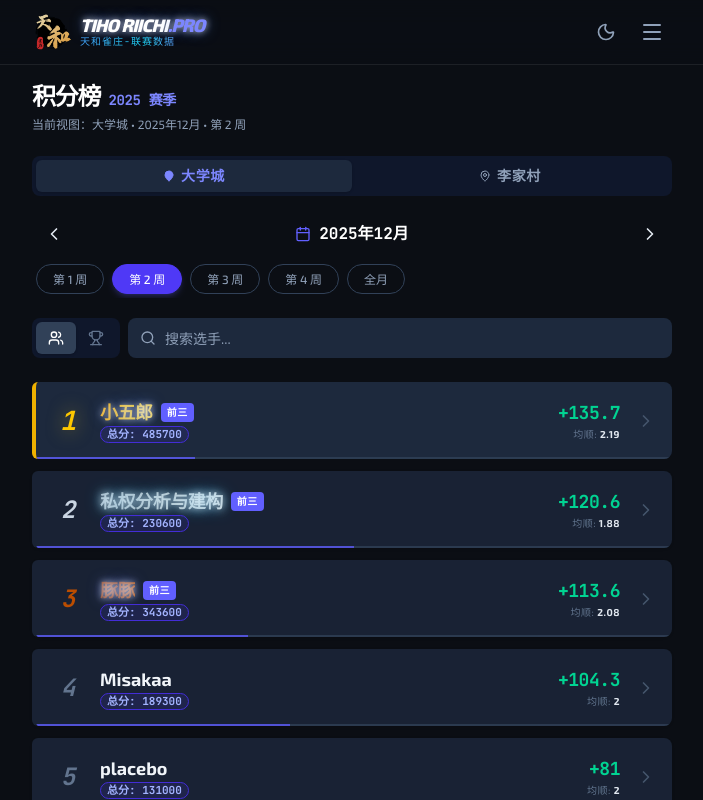
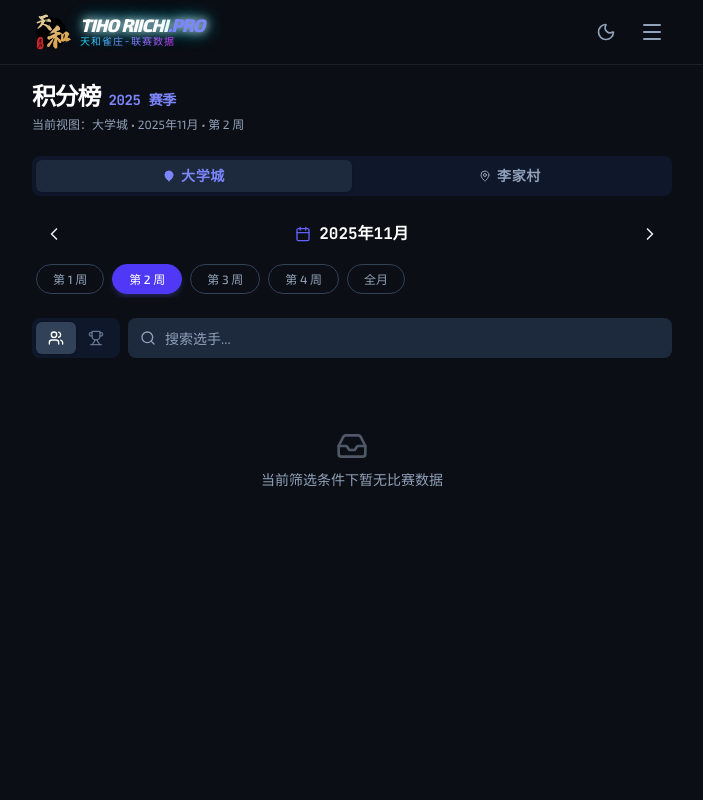
Before and after one commit to ws4715535/tiho-web, a React (Vite) app: page / in a window 1280 px wide. Both pictures are taken after a click on the button 342 px from the left and 234 px from the top of the page. Shown: the top 800 px of the page, without its empty margins (288-991 px from the left). Built offline with nearby package versions, Linux system fonts and the light colour scheme.

Commit message:
feat(data): add available months API, auto-calc month switching, refine empty states, and clean up modal side effects

```diff
--- a/src/components/DetailModal.tsx
+++ b/src/components/DetailModal.tsx
@@ -1,4 +1,4 @@
-import React, { useEffect, useState } from 'react';
+import React, { useState } from 'react';
 import { Competitor } from '../types';
 import { X, Trophy, AlertTriangle, Target, Activity, Users, Star, Info } from 'lucide-react';
 import { cn } from '../lib/utils';
@@ -27,16 +27,6 @@ export const DetailModal: React.FC<DetailModalProps> = ({ data, onClose }) => {
   };
 
 
-  useEffect(() => {
-    const prevOverflow = document.body.style.overflow;
-    const prevTouchAction = (document.body.style as any).touchAction;
-    document.body.style.overflow = 'hidden';
-    (document.body.style as any).touchAction = 'none';
-    return () => {
-      document.body.style.overflow = prevOverflow;
-      (document.body.style as any).touchAction = prevTouchAction || '';
-    };
-  }, []);
 
   const g = Math.max(1, data.gamesPlayed);
   const firstRate = (data.top4Rates[0] / g) * 100;
--- a/src/components/FilterBar.tsx
+++ b/src/components/FilterBar.tsx
@@ -1,6 +1,7 @@
 import React, { useRef, useEffect } from 'react';
 import { Search, Trophy, Users, MapPin, ChevronLeft, ChevronRight, Calendar, X } from 'lucide-react';
 import { RankCategory, Arena } from '../types';
+// no external month list; manual month stepping via parsing
 import { Button } from './ui/Button';
 import { TabsList, TabsTrigger } from './ui/Tabs';
 import { cn } from '../lib/utils';
@@ -27,12 +28,19 @@ export const FilterBar: React.FC<FilterBarProps> = ({
 }) => {
   const weekContainerRef = useRef<HTMLDivElement>(null);
 
-  // Logic to switch months mock
   const handleMonthChange = (direction: 'prev' | 'next') => {
-      const months = ['2025年12月'];
-      const idx = months.indexOf(month);
-      if (direction === 'prev' && idx > 0) setMonth(months[idx - 1]);
-      if (direction === 'next' && idx < months.length - 1) setMonth(months[idx + 1]);
+      const m = month.match(/^(\d{4})年(\d{1,2})月$/);
+      if (!m) return;
+      let y = parseInt(m[1], 10);
+      let mm = parseInt(m[2], 10);
+      if (direction === 'prev') {
+        mm -= 1;
+        if (mm < 1) { mm = 12; y -= 1; }
+      } else {
+        mm += 1;
+        if (mm > 12) { mm = 1; y += 1; }
+      }
+      setMonth(`${y}年${mm}月`);
   };
 
   // Logic to scroll selected week into view
--- a/src/components/Header.tsx
+++ b/src/components/Header.tsx
@@ -34,7 +34,7 @@ export const Header: React.FC<HeaderProps> = ({ theme, setTheme }) => {
             <h1 className="text-lg font-extrabold tracking-tighter text-slate-900 dark:text-white italic uppercase leading-none transition-colors brand-neon">
               TIHO Riichi<span className="text-indigo-600 dark:text-indigo-400">.Pro</span>
             </h1>
-            <p className="text-[10px] font-mono tracking-widest uppercase gradient-text">天和雀庄-联赛数据</p>
+            <p className="text-[10px] font-mono tracking-widest uppercase gradient-text-run">天和雀庄-联赛数据</p>
           </div>
         </div>
 
--- a/src/components/RankList.tsx
+++ b/src/components/RankList.tsx
@@ -1,4 +1,5 @@
 import { useState, useMemo } from 'react';
+import { Inbox } from 'lucide-react';
 import { FilterBar } from '../components/FilterBar';
 import { RankCard } from '../components/RankCard';
 import { DetailModal } from '../components/DetailModal';
@@ -64,8 +65,9 @@ export const RankList = () => {
             />
           ))
         ) : (
-          <div className="text-center py-12 text-slate-500">
-            <p>暂无比赛数据～"</p>
+          <div className="text-center py-12 text-slate-500 dark:text-slate-400">
+            <Inbox className="w-8 h-8 mx-auto mb-2 opacity-50" />
+            <p className="text-sm">当前筛选条件下暂无比赛数据</p>
           </div>
         )}
       </div>
--- a/src/index.css
+++ b/src/index.css
@@ -42,7 +42,7 @@ body {
 }
 
 .brand-neon {
-  animation: neonPulse 2.8s ease-in-out infinite;
+  animation: neonPulse 1.6s ease-in-out infinite;
 }
 .gradient-text {
   background: linear-gradient(90deg, #6366f1, #22d3ee, #ff00ff, #6366f1);
@@ -51,6 +51,14 @@ body {
   background-clip: text;
   color: transparent;
   animation: gradientShift 10s linear infinite;
+}
+.gradient-text-run {
+  background: linear-gradient(90deg, #6366f1, #22d3ee, #ff00ff, #6366f1);
+  background-size: 300% 300%;
+  -webkit-background-clip: text;
+  background-clip: text;
+  color: transparent;
+  animation: gradientShift 5s linear infinite, slideInOut 1s ease-in-out infinite;
 }
 .float-slow {
   animation: float 6s ease-in-out infinite;
@@ -134,6 +142,12 @@ body {
   0% { opacity: 0; transform: translateY(8px); }
   100% { opacity: 1; transform: translateY(0); }
 }
+@keyframes slideInOut {
+  0% { opacity: 0; transform: translateX(-12px); }
+  10% { opacity: 1; transform: translateX(0); }
+  90% { opacity: 1; transform: translateX(0); }
+  100% { opacity: 0; transform: translateX(12px); }
+}
 
 /* Glass Panel Component */
 .glass-panel {
--- a/src/services/data.ts
+++ b/src/services/data.ts
@@ -144,3 +144,12 @@ export function getRankData(month: string, week: number | 'Monthly', arena: Aren
   }
   return DATASETS[key(month, week, arena, category)] ?? [];
 }
+
+export function getAvailableMonths(): string[] {
+  const months = new Set<string>();
+  Object.keys(RAWSETS).forEach(k => {
+    const m = k.split('|')[0];
+    months.add(m);
+  });
+  return Array.from(months).sort((a, b) => a.localeCompare(b));
+}
```
